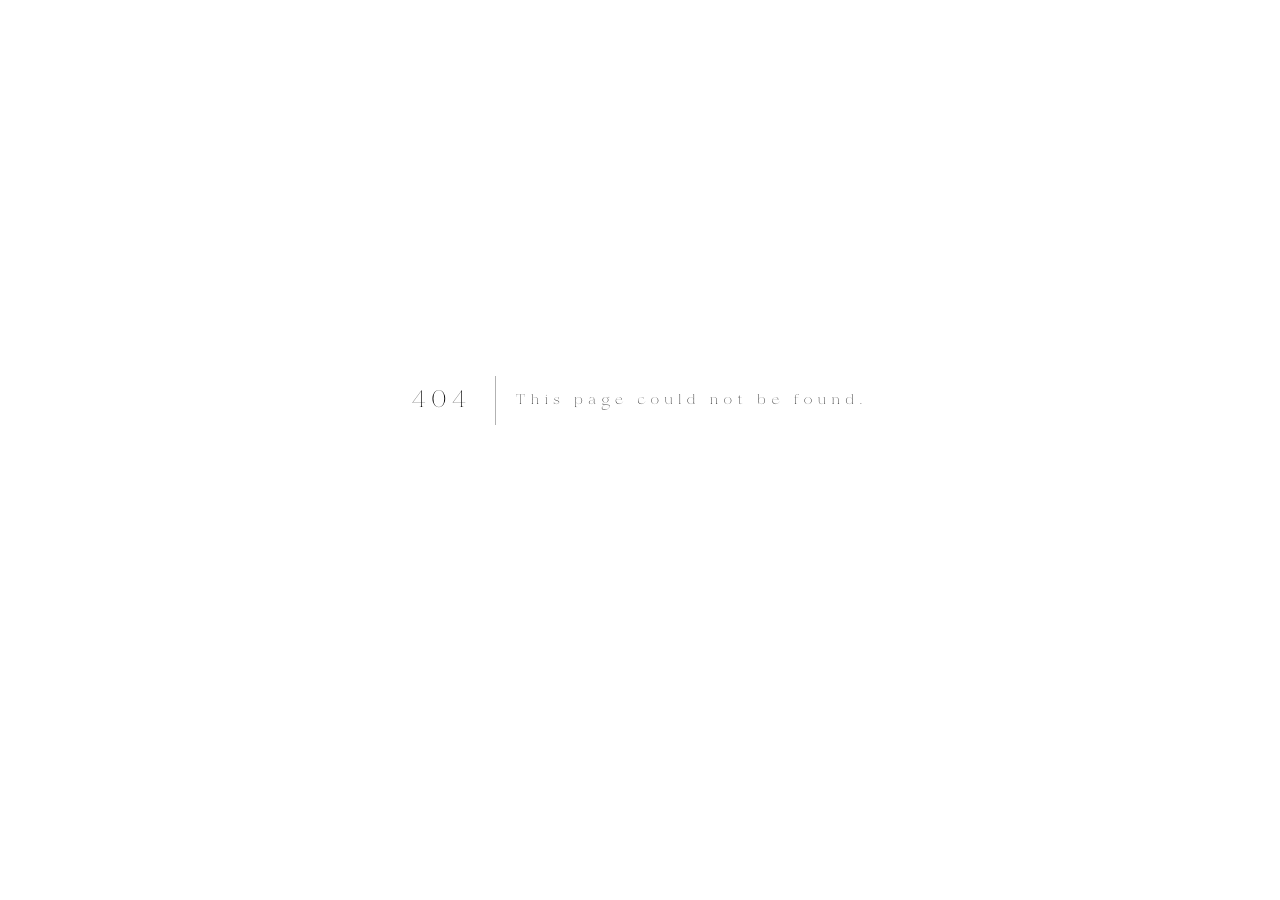
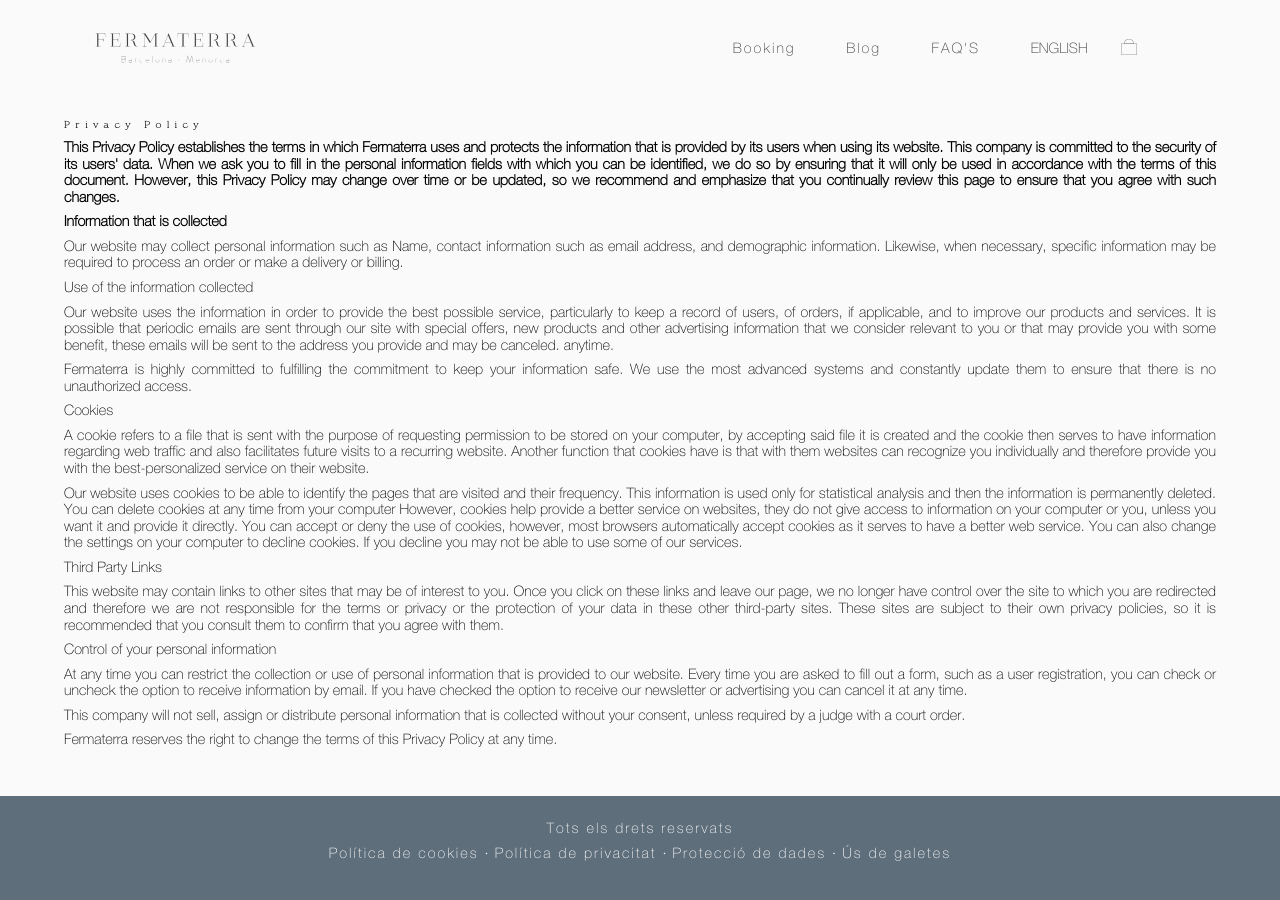
Before and after one commit to Fermaterra/Fermaterra, a Next.js app in the folder frontend/: page /terms in a window 1280 px wide. Before the commit this address had no page. Shown: the top 900 px of the page. Before the commit the page ends 800 px from the top, so only its background shows below. Built offline with nearby package versions, Linux system fonts and the light colour scheme.

Commit message:
Add view content

```diff
--- /dev/null
+++ b/frontend/pages/terms.js
@@ -0,0 +1,43 @@
+import { useRouter } from "next/router";
+import { useEffect, useState } from "react";
+import Layout from "../components/Layout";
+import ca from "../languages/ca/terms";
+import es from "../languages/es/terms";
+import en from "../languages/en/terms";
+import styles from "../styles/cookies.module.scss";
+
+export default function Blog() {
+  const [language, setLanguage] = useState(ca);
+  const [title, setTitle] = useState("Política de Privadesa");
+  const { locale } = useRouter();
+  useEffect(() => {
+    switch (locale) {
+      case "ca":
+        setLanguage(ca);
+        setTitle("Política de Privadesa");
+        break;
+      case "es":
+        setLanguage(es);
+        setTitle("Política de Privacidad");
+        break;
+      case "en":
+        setLanguage(en);
+        setTitle("Privacy Policy");
+        break;
+
+      default:
+        break;
+    }
+  }, [locale]);
+
+  return (
+    <Layout title={title}>
+      <main className={styles.main}>
+        <h1>{title}</h1>
+        {Object.entries(language).map(
+          ([key, value]) => (value.substring(0, 4) === "subt" ? <h2 href={value} key={key}>{value}</h2> : <p key={key}>{value}</p>)
+        )}
+      </main>
+    </Layout>
+  );
+}
```
